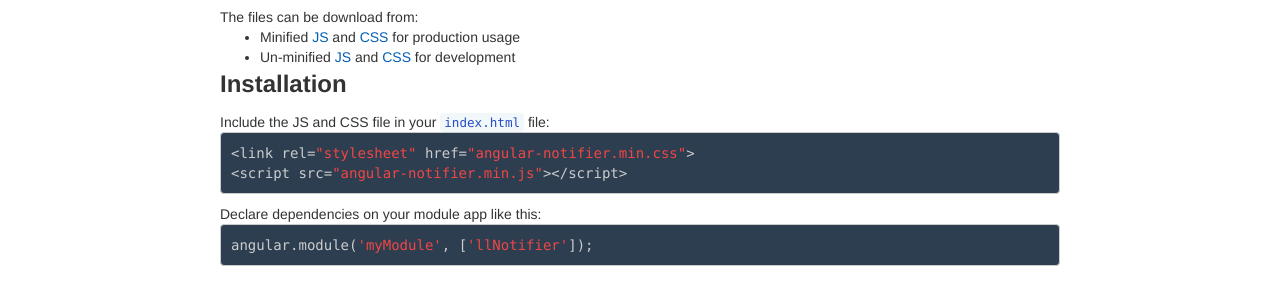
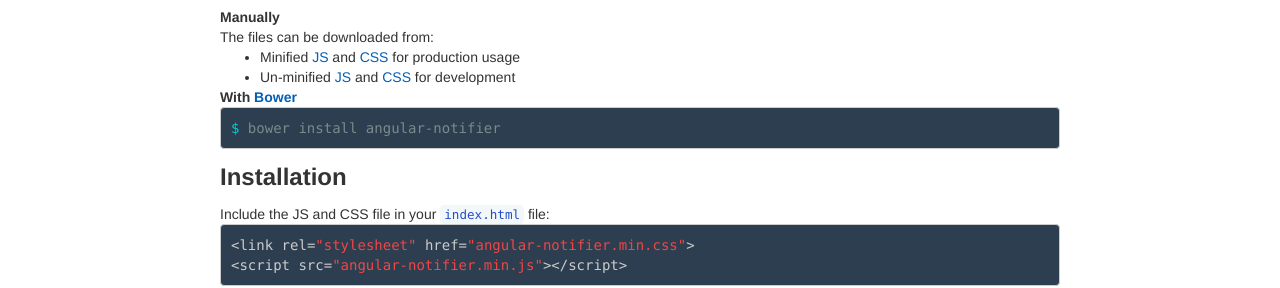
Before and after one commit to l-lin/angular-notifier, a plain HTML site: page index.html in a window 1280 px wide. Shown: the part 360-648 px from the top of the page. Drawn offline with Linux system fonts and the light colour scheme.

Commit message:
Add bowerJS

```diff
--- a/index.html
+++ b/index.html
@@ -55,8 +55,9 @@
 			</section>
 			<section>
 				<h3>Download</h3>
+				<h4>Manually</h4>
 				<p>
-					The files can be download from:
+					The files can be downloaded from:
 					<ul>
 						<li>
 							Minified <a href="https://github.com/l-lin/angular-notifier/dist/angular-notifier.min.js">JS</a> and <a href="https://github.com/l-lin/angular-notifier/dist/angular-notifier.min.css">CSS</a> for production usage
@@ -66,6 +67,11 @@
 						</li>
 					</ul>
 				</p>
+				<h4>With <a href="http://bower.io">Bower</a></h4>
+				<div class="highlight">
+<pre><code class="bash"><span class="nv">$ </span>bower install angular-notifier
+</code></pre>
+				</div>
 			</section>
 			<section>
 				<h3>Installation</h3>
```
